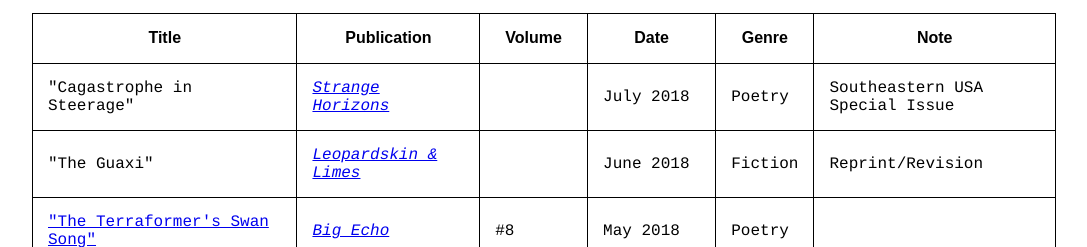
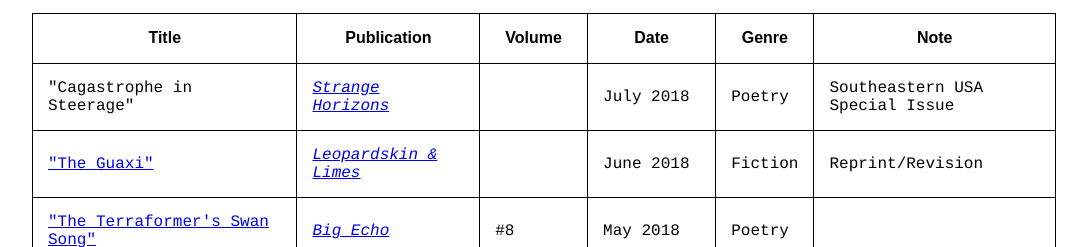
Before and after one commit to mdiazfeito/authorsite, a plain HTML site: page index.html in a window 1280 px wide. Shown: the part 1280-1527 px from the top of the page, without its empty margins (96-1183 px from the left). Drawn offline with nearby package versions, Linux system fonts and the light colour scheme; a script that the page names is missing.

Commit message:
guaxi link

```diff
--- a/index.html
+++ b/index.html
@@ -74,7 +74,7 @@
             <td>Southeastern USA Special Issue</td>
           </tr>
           <tr>
-            <td>"The Guaxi"</td>
+            <td><a href="http://www.leopardskinandlimes.com/the-guaxi/" target="_blank">"The Guaxi"</a></td>
             <td><a href="http://www.leopardskinandlimes.com/" target="_blank"><em>Leopardskin &amp; Limes</em></a></td>
             <td></td>
             <td>June 2018</td>
```
